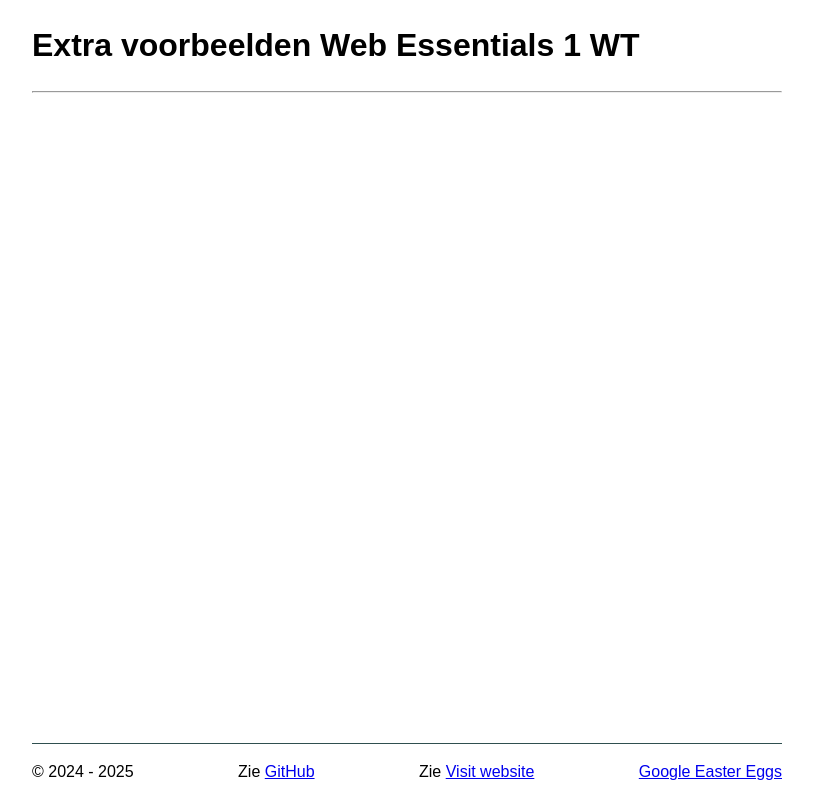
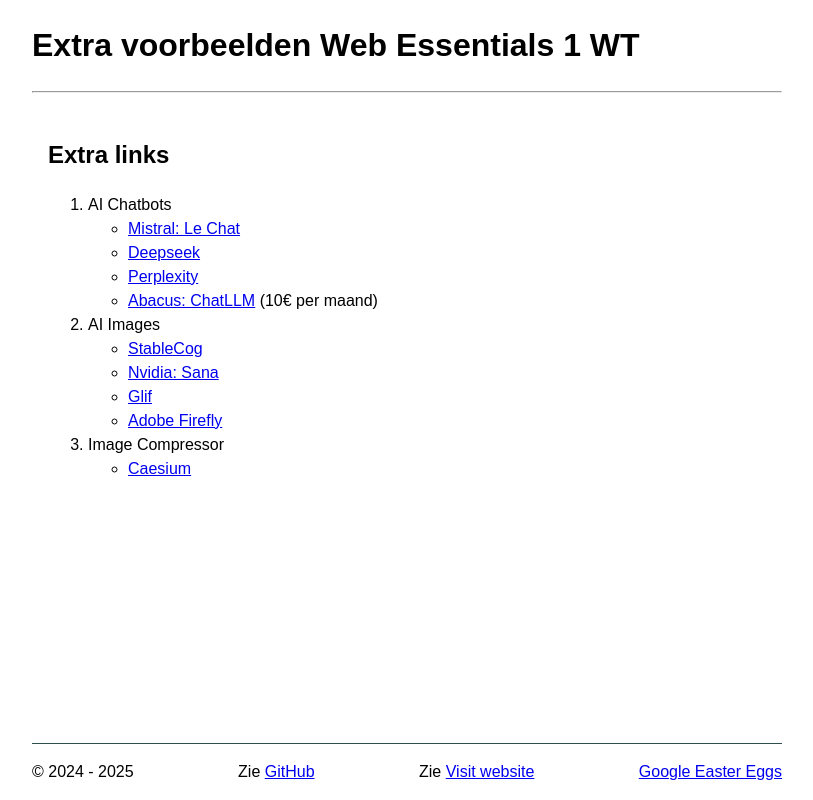
Before and after one commit to pverhaert/2024_2025_1WT_lesvoorbeelden, a website: page index.html in a window 1280 px wide. Shown: the whole page, without its empty margins (233-1046 px from the left). Drawn offline with Linux system fonts and the light colour scheme.

Commit message:
Add extra links

```diff
--- a/index.html
+++ b/index.html
@@ -1,5 +1,5 @@
 <!doctype html>
-<html lang="ln">
+<html lang="nl">
 <head>
     <meta charset="UTF-8">
     <meta name="viewport" content="width=device-width, initial-scale=1.0">
@@ -14,6 +14,35 @@
     </header>
 
     <main>
+
+        <section id="extra">
+            <h2>Extra links</h2>
+            <ol>
+                <li>AI Chatbots
+                    <ul>
+                        <li><a href="https://chat.mistral.ai/chat" target="extra">Mistral: Le Chat</a></li>
+                        <li><a href="https://chat.deepseek.com/" target="extra">Deepseek</a></li>
+                        <li><a href="https://www.perplexity.ai/" target="extra">Perplexity</a></li>
+                        <li><a href="https://apps.abacus.ai/chatllm/signin/?token=WrZczXnKpV&isSignUp=1">Abacus: ChatLLM</a> (10€ per maand)</li>
+                    </ul>
+                </li>
+                <li>AI Images
+                    <ul>
+                        <li><a href="https://stablecog.com/" target="extra">StableCog</a></li>
+                        <li><a href="https://nv-sana.mit.edu/" target="extra">Nvidia: Sana</a></li>
+                        <li><a href="https://glif.app/" target="extra">Glif</a></li>
+                        <li><a href="https://firefly.adobe.com/" target="extra">Adobe Firefly</a></li>
+                    </ul>
+                </li>
+                <li>
+                    Image Compressor
+                    <ul>
+                        <li><a href="https://saerasoft.com/caesium" target="extra">Caesium</a></li>
+                    </ul>
+                </li>
+            </ol>
+
+        </section>
 
     </main>
 
```
